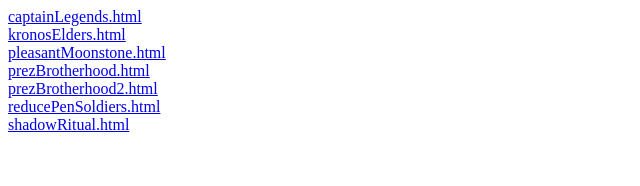
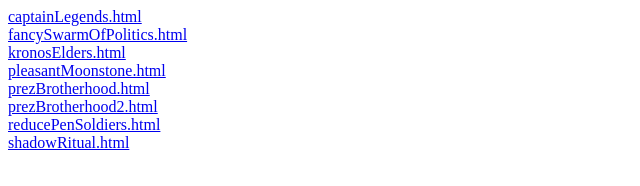
Before and after one commit to TripleG58/HeroClixTeams, a plain HTML site: page index.html in a window 1280 px wide. Shown: the whole page, without its empty margins (0-640 px from the left). Drawn offline with Linux system fonts and the light colour scheme.

Commit message:
Update index.html
link to fancySwarmOfPolitics.html

```diff
--- a/index.html
+++ b/index.html
@@ -1,5 +1,6 @@
 
 <a href="teams/captainLegends.html">captainLegends.html</a><br>
+<a href="teams/fancySwarmOfPolitics.html">fancySwarmOfPolitics.html</a><br>
 <a href="teams/kronosElders.html">kronosElders.html</a><br>
 <a href="teams/pleasantMoonstone.html">pleasantMoonstone.html</a><br>
 <a href="teams/prezBrotherhood.html">prezBrotherhood.html</a><br>
```
